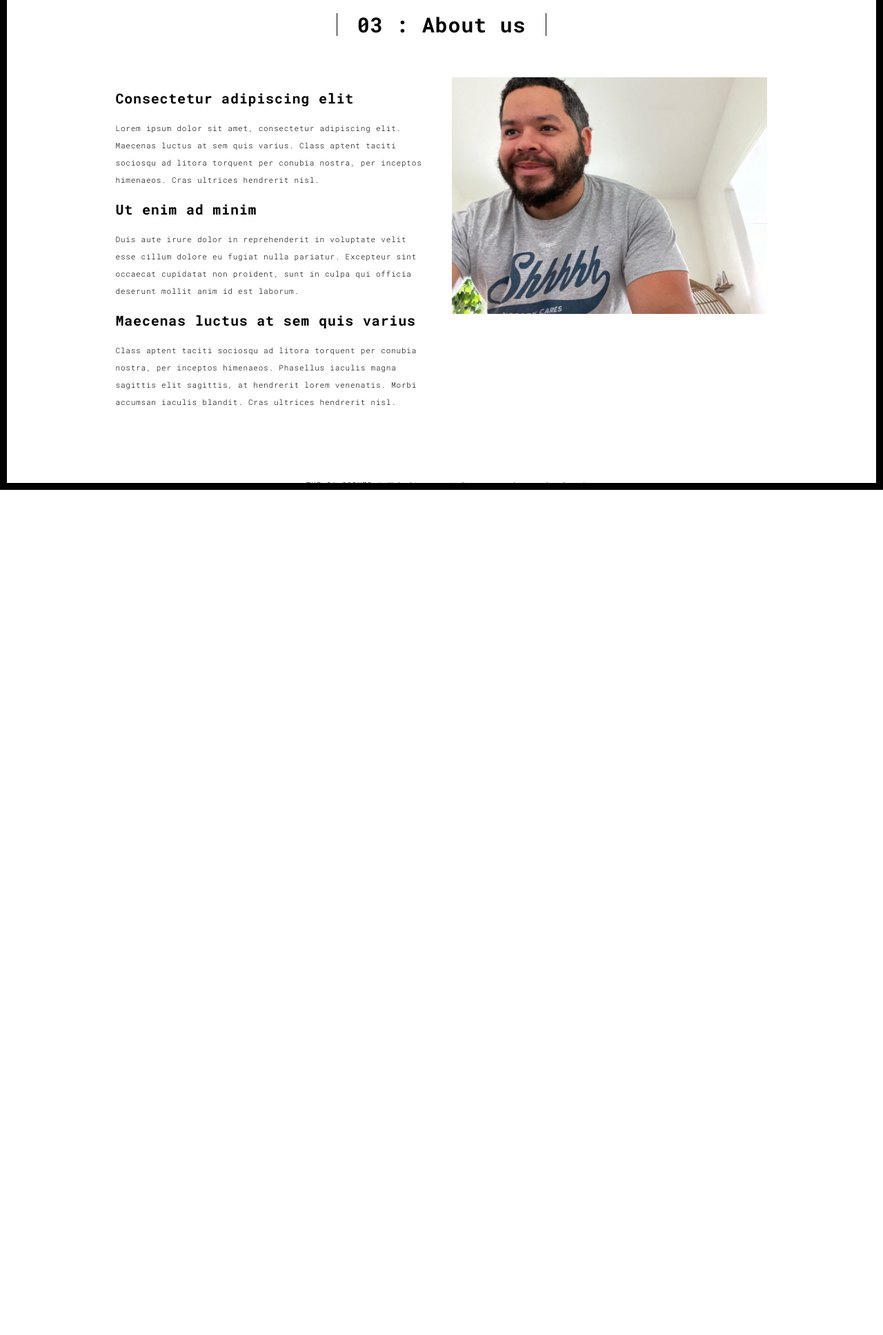
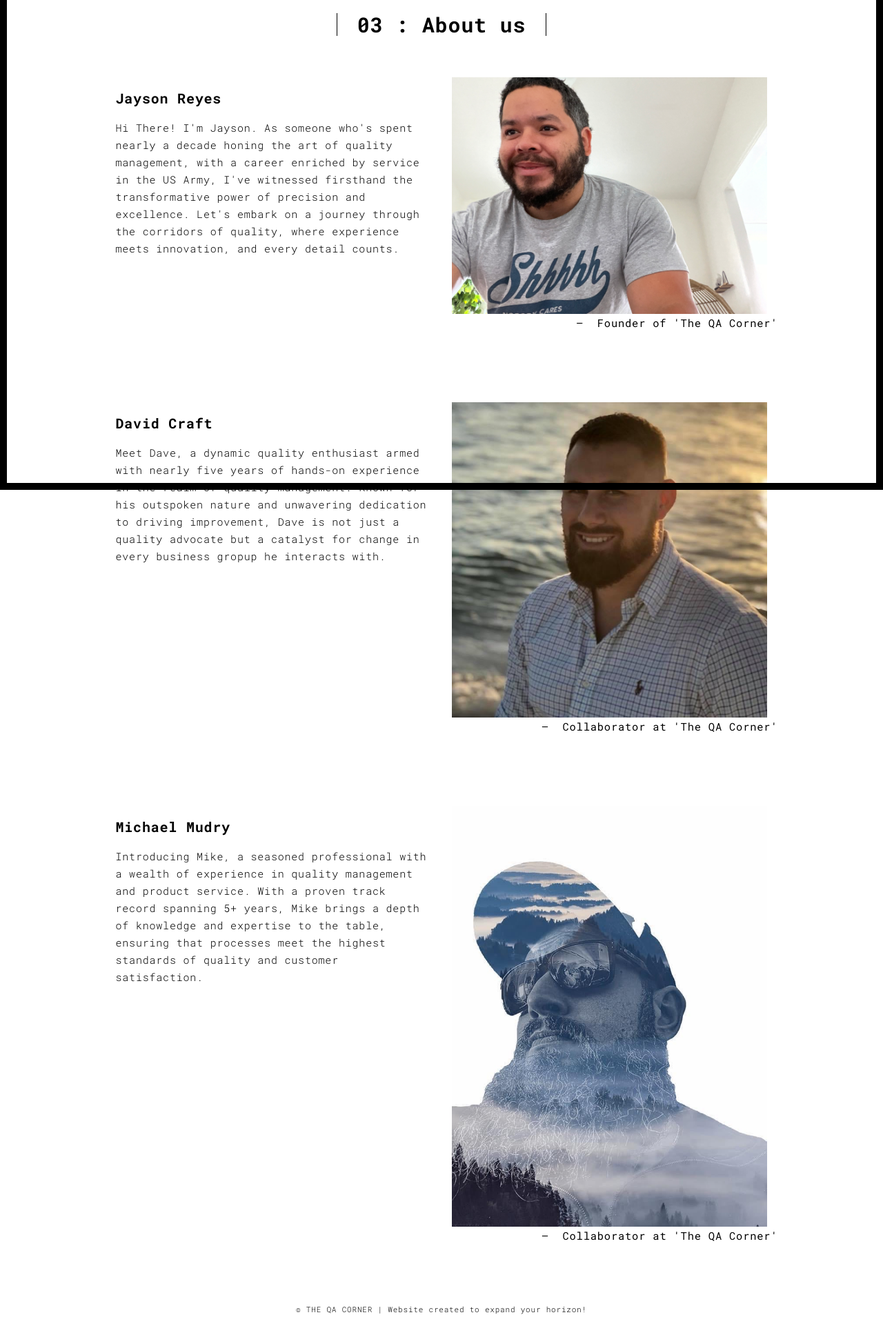
Before and after one commit to Gymmybear33/portfolio, a Flask app: page /about.html in a window 1280 px wide. Shown: the part 90-2025 px from the top of the page at 69% size. Before the commit the page ends 800 px from the top, so only its background shows below. Run offline with Flask 3, Linux system fonts and the light colour scheme; some libraries are stand-ins or nearby versions.

Commit message:
completed the about us site

```diff
--- a/static/style.css
+++ b/static/style.css
@@ -5,3 +5,7 @@
 .p-size-info {
     font-size: 1.5rem;
 }
+
+.collaborators {
+    margin-top: 10rem;
+}
--- a/templates/about.html
+++ b/templates/about.html
@@ -18,6 +18,7 @@
   <title>QA Corner</title>
 
 <link href="../static/main.3f6952e4.css" rel="stylesheet"></head>
+<link rel="stylesheet" href="../static/style.css">
 
 <body class="">
 <div id="site-border-left"></div>
@@ -61,20 +62,49 @@
             <div class="col-md-10 col-md-offset-1">
               <div class="row">
                 <div class="col-xs-12 col-md-6">
-                  <h3>Consectetur adipiscing elit</h3>
-                  <p>Lorem ipsum dolor sit amet, consectetur adipiscing elit. Maecenas luctus at sem quis varius.
-                  Class aptent taciti sociosqu ad litora torquent per conubia nostra, per inceptos himenaeos. Cras ultrices hendrerit nisl.</p>
-                  <h3>Ut enim ad minim  </h3>
-                  <p>Duis aute irure dolor in reprehenderit in voluptate velit esse
-                  cillum dolore eu fugiat nulla pariatur. Excepteur sint occaecat cupidatat non
-                  proident, sunt in culpa qui officia deserunt mollit anim id est laborum.
-                  <h3>Maecenas luctus at sem quis varius</h3>
-                  <p>
-                  Class aptent taciti sociosqu ad litora torquent per conubia nostra, per inceptos himenaeos. Phasellus iaculis magna sagittis elit sagittis, at hendrerit lorem venenatis. Morbi accumsan iaculis blandit. Cras ultrices hendrerit nisl.</p>
+                  <h3>Jayson Reyes</h3>
+                  <p class="p-size-info">Hi There! I'm Jayson. As someone who's spent nearly a decade honing the art of quality management, with a career enriched by service in the US Army, I've witnessed firsthand the transformative power of precision and excellence. Let's embark on a journey through the corridors of quality, where experience meets innovation, and every detail counts.</p>
                 </div>
                 <div class="col-xs-12 col-md-6">
                   <img src="../static/assets/images/profil.jpg" class="img-responsive" alt="">
                 </div>
+                <blockquote>
+                  <small class="pull-right">Founder of 'The QA Corner'</small>
+                </blockquote>
+              </div>
+            </div>
+          </div>
+
+          <div class="row collaborators">
+            <div class="col-md-10 col-md-offset-1">
+              <div class="row">
+                <div class="col-xs-12 col-md-6">
+                  <h3>David Craft</h3>
+                  <p class="p-size-info">Meet Dave, a dynamic quality enthusiast armed with nearly five years of hands-on experience in the realm of quality management. Known for his outspoken nature and unwavering dedication to driving improvement, Dave is not just a quality advocate but a catalyst for change in every business gropup he interacts with.</p>
+                </div>
+                <div class="col-xs-12 col-md-6">
+                  <img src="../static/assets/images/profil2.jpg" class="img-responsive" alt="">
+                </div>
+                <blockquote>
+                  <small class="pull-right">Collaborator at 'The QA Corner'</small>
+                </blockquote>
+              </div>
+            </div>
+          </div>
+
+          <div class="row collaborators">
+            <div class="col-md-10 col-md-offset-1">
+              <div class="row">
+                <div class="col-xs-12 col-md-6">
+                  <h3>Michael Mudry</h3>
+                  <p class="p-size-info">Introducing Mike, a seasoned professional with a wealth of experience in quality management and product service. With a proven track record spanning 5+ years, Mike brings a depth of knowledge and expertise to the table, ensuring that processes meet the highest standards of quality and customer satisfaction.</p>
+                </div>
+                <div class="col-xs-12 col-md-6">
+                  <img src="../static/assets/images/profil3.jpg" class="img-responsive" alt="">
+                </div>
+                <blockquote>
+                  <small class="pull-right">Collaborator at 'The QA Corner'</small>
+                </blockquote>
               </div>
             </div>
           </div>
```
Also changed, not shown: IMG_4034.JPG (added), IMG_4035.JPG (added), static/assets/images/profil2.JPG (added), static/assets/images/profil3.JPG (added).
